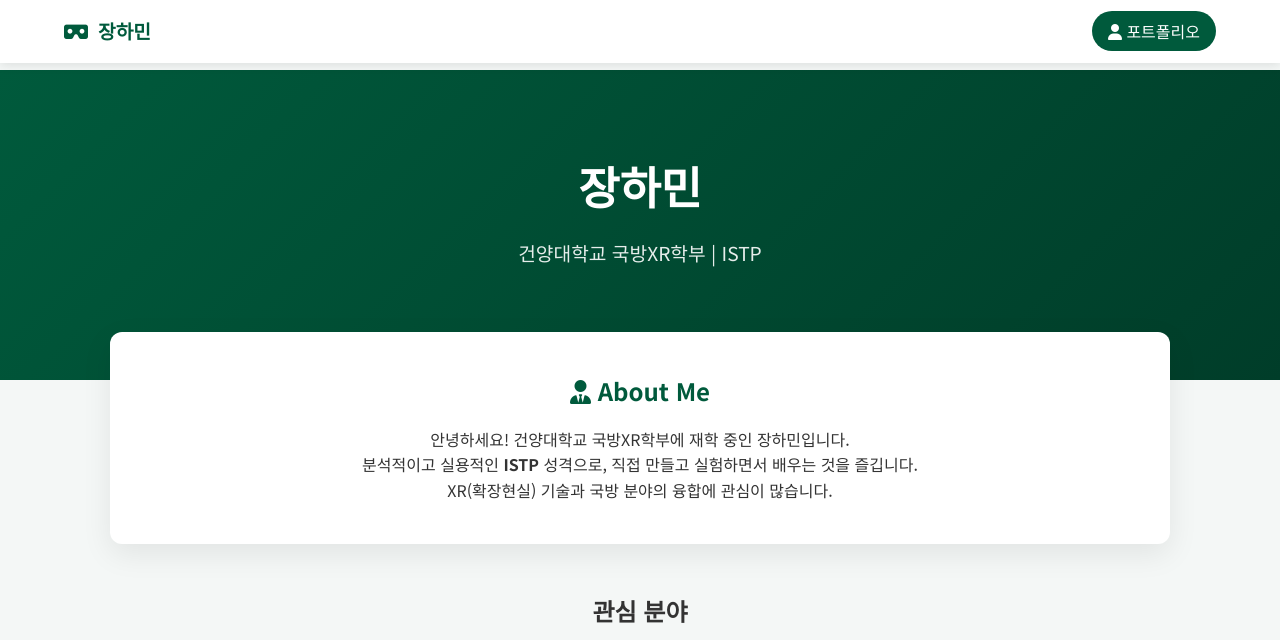
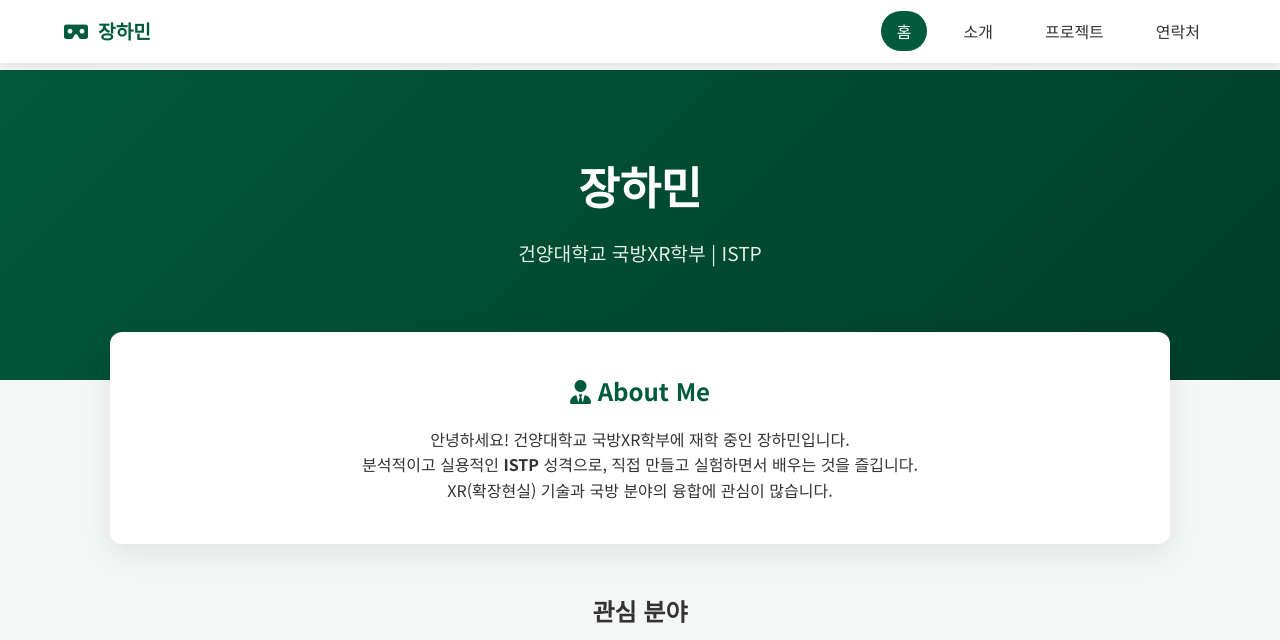
Before and after one commit to KYU-SW/janghamin, a plain HTML site: page index.html in a window 1280 px wide. Shown: the top 640 px of the page. Drawn offline with Linux system fonts and the light colour scheme.

Commit message:
수정완료

```diff
--- a/index.html
+++ b/index.html
@@ -96,11 +96,14 @@
 <body>
 
 <nav class="navbar">
-    <a href="#" class="nav-logo">
+    <a href="index.html" class="nav-logo">
         <i class="fa-solid fa-vr-cardboard"></i> 장하민
     </a>
     <ul class="nav-links">
-        <li><a href="#" class="active"><i class="fa-solid fa-user"></i> 포트폴리오</a></li>
+        <li><a href="index.html" class="active">홈</a></li>
+        <li><a href="about.html">소개</a></li>
+        <li><a href="projects.html">프로젝트</a></li>
+        <li><a href="contact.html">연락처</a></li>
     </ul>
 </nav>
 
```
